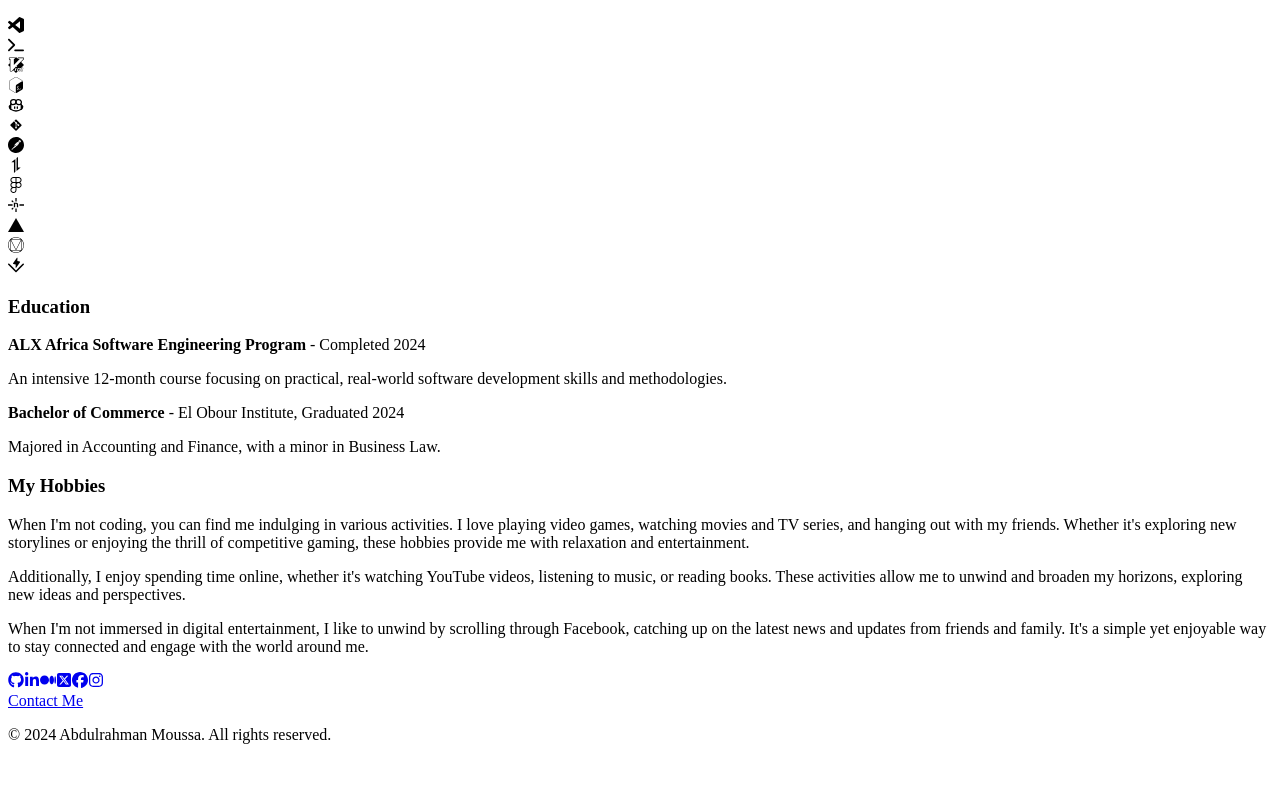
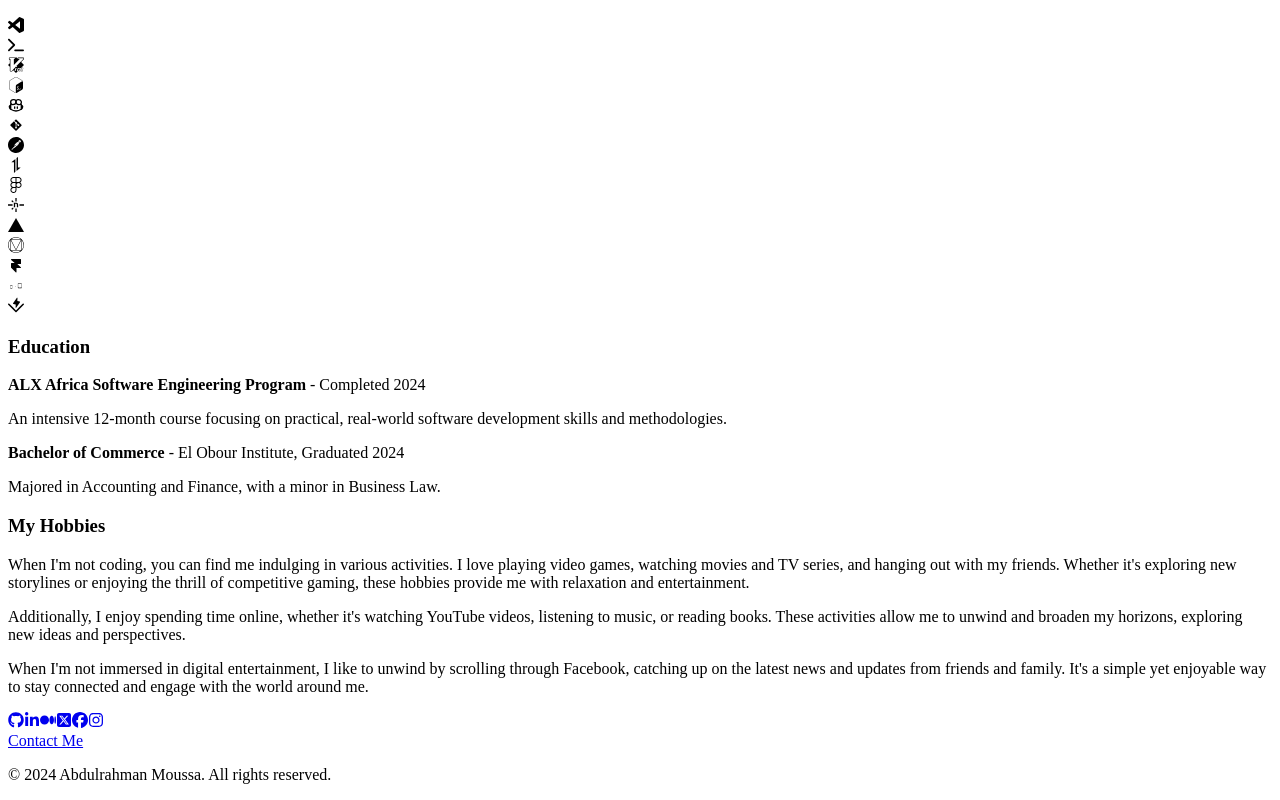
Before and after one commit to 3bdulrahmn69/Portfolio_v3, a React (Vite) app: page /about in a window 1280 px wide. Shown: the part 3180-3980 px from the top of the page. Before the commit the page ends 3940 px from the top, so only its background shows below. Built offline with nearby package versions, Linux system fonts and the light colour scheme; the HTML template or start-up script is replaced by a standard one.

Commit message:
add more skills

```diff
--- a/src/components/MyThings.jsx
+++ b/src/components/MyThings.jsx
@@ -21,9 +21,10 @@ import {
   SiMaterialdesign,
   SiVitest,
 } from 'react-icons/si';
-import { DiGit, DiMysql,DiJqueryLogo  } from 'react-icons/di';
+import { DiGit, DiMysql, DiJqueryLogo, DiResponsive } from 'react-icons/di';
 import { TbBrandTailwind, TbBrandGithubCopilot } from 'react-icons/tb';
 import { BiLogoFlask } from 'react-icons/bi';
+import { PiFramerLogoFill } from 'react-icons/pi';
 
 const mySkills = [
   {
@@ -118,8 +119,16 @@ const myTools = [
     icon: <SiVercel />,
   },
   {
-    name: 'Material Design',
+    name: 'Material UI',
     icon: <SiMaterialdesign />,
+  },
+  {
+    name: 'Framer Motion',
+    icon: <PiFramerLogoFill />,
+  },
+  {
+    name: 'Responsive Design',
+    icon: <DiResponsive />,
   },
   {
     name: 'Vite',
```
